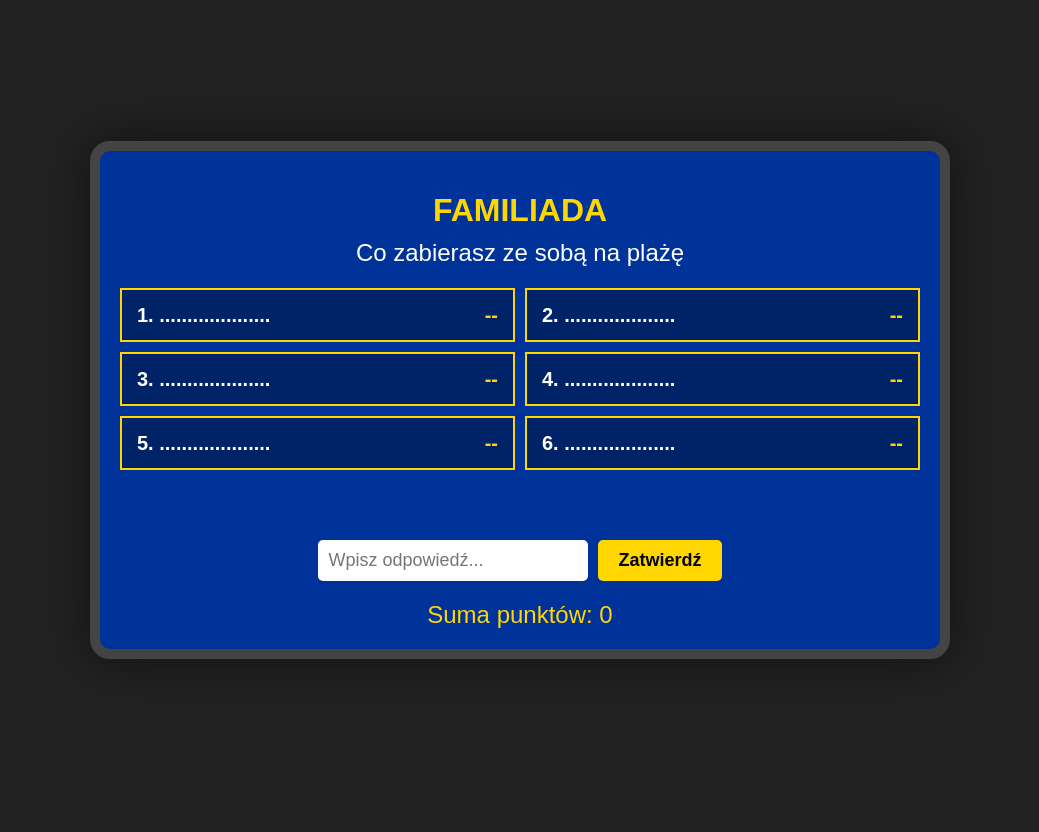
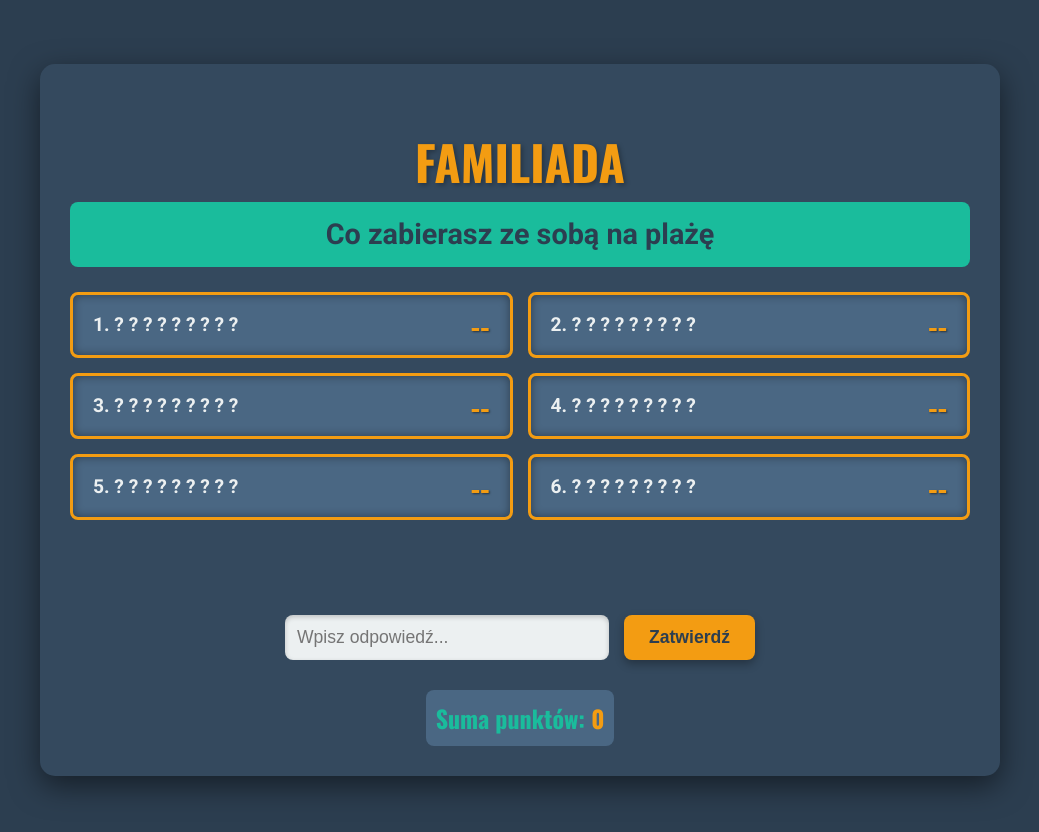
Before and after one commit to SocialPulseweb/socialpulse-website, a plain HTML site: page index.html in a window 1280 px wide. Shown: the whole page, without its empty margins (120-1159 px from the left). Before the commit the page ends 800 px from the top, so only its background shows below. Drawn offline with nearby package versions, Linux system fonts and the light colour scheme.

Commit message:
Update index.html

```diff
--- a/index.html
+++ b/index.html
@@ -3,100 +3,153 @@
 <head>
     <meta charset="UTF-8">
     <meta name="viewport" content="width=device-width, initial-scale=1.0">
-    <title>Familiada - Gra</title>
+    <title>Familiada - Dynamiczna Wersja</title>
+    <link href="https://fonts.googleapis.com/css2?family=Roboto:wght@400;700&family=Oswald:wght@700&display=swap" rel="stylesheet">
     <style>
         :root {
-            --blue-bg: #003399;
-            --gold: #ffd700;
-            --white: #ffffff;
+            --primary-blue: #1abc9c; /* Turkusowy */
+            --secondary-gold: #f39c12; /* Złoty/Pomarańczowy */
+            --dark-bg: #2c3e50; /* Ciemny Granat */
+            --light-text: #ecf0f1; /* Jasnoszary */
         }
 
         body {
-            font-family: 'Arial', sans-serif;
-            background-color: #222;
-            color: var(--white);
+            font-family: 'Roboto', sans-serif;
+            background-color: var(--dark-bg);
+            color: var(--light-text);
             display: flex;
             justify-content: center;
             align-items: center;
-            height: 100vh;
+            min-height: 100vh;
             margin: 0;
+            padding: 20px;
         }
 
         #game-container {
-            width: 800px;
-            background-color: var(--blue-bg);
-            border: 10px solid #444;
-            border-radius: 20px;
-            padding: 20px;
+            width: 100%;
+            max-width: 900px;
+            background-color: #34495e; /* Ciemniejszy panel */
+            border-radius: 15px;
+            box-shadow: 0 10px 30px rgba(0, 0, 0, 0.5);
+            padding: 30px;
             text-align: center;
-            box-shadow: 0 0 50px rgba(0,0,0,0.5);
         }
 
-        h1 { color: var(--gold); text-transform: uppercase; margin-bottom: 10px; }
-        #question { font-size: 24px; margin-bottom: 20px; min-height: 1.2em; }
+        h1 {
+            font-family: 'Oswald', sans-serif;
+            color: var(--secondary-gold);
+            text-transform: uppercase;
+            font-size: 3em;
+            margin-bottom: 5px;
+            text-shadow: 2px 2px 5px rgba(0, 0, 0, 0.3);
+        }
+
+        #question {
+            background-color: var(--primary-blue);
+            color: var(--dark-bg);
+            font-size: 1.8em;
+            font-weight: bold;
+            padding: 15px;
+            border-radius: 8px;
+            margin-bottom: 25px;
+            min-height: 1.2em;
+        }
 
         /* Styl tablicy z odpowiedziami */
         #board {
             display: grid;
-            grid-template-columns: 1fr 1fr;
-            gap: 10px;
-            margin-bottom: 20px;
+            grid-template-columns: repeat(auto-fit, minmax(350px, 1fr));
+            gap: 15px;
+            margin-bottom: 25px;
         }
 
         .answer-slot {
-            background-color: #002266;
-            border: 2px solid var(--gold);
-            height: 50px;
+            background: #4a6783; /* Tło slotu */
+            border: 3px solid var(--secondary-gold);
+            height: 60px;
             display: flex;
             justify-content: space-between;
             align-items: center;
-            padding: 0 15px;
-            font-size: 20px;
-            font-weight: bold;
+            padding: 0 20px;
+            font-size: 1.2em;
+            font-weight: 700;
             text-transform: uppercase;
+            border-radius: 8px;
+            transition: all 0.3s ease;
+            box-shadow: inset 0 0 10px rgba(0, 0, 0, 0.4);
         }
 
-        .points { color: var(--gold); }
+        .answer-slot:not(.revealed) {
+            cursor: pointer; /* Dodano, aby zasugerować klikalność, choć obsługa jest przez input */
+        }
+
+        .answer-slot.revealed {
+            background: #e67e22; /* Kolor odkrytej odpowiedzi */
+        }
+
+        .points {
+            color: var(--secondary-gold);
+            font-size: 1.5em;
+            font-family: 'Oswald', sans-serif;
+            text-shadow: 1px 1px 2px rgba(0, 0, 0, 0.5);
+        }
 
         /* Panel dolny */
         #controls {
             display: flex;
             justify-content: center;
-            gap: 10px;
+            gap: 15px;
             margin-bottom: 20px;
         }
 
         input {
-            padding: 10px;
-            font-size: 18px;
-            border-radius: 5px;
+            padding: 12px;
+            font-size: 1.1em;
+            border-radius: 8px;
             border: none;
-            width: 250px;
+            width: 300px;
+            background-color: var(--light-text);
+            color: var(--dark-bg);
+            box-shadow: inset 0 2px 5px rgba(0, 0, 0, 0.2);
         }
 
         button {
-            padding: 10px 20px;
-            font-size: 18px;
-            background-color: var(--gold);
+            padding: 12px 25px;
+            font-size: 1.1em;
+            background-color: var(--secondary-gold);
+            color: var(--dark-bg);
             border: none;
-            border-radius: 5px;
+            border-radius: 8px;
             cursor: pointer;
             font-weight: bold;
+            transition: background-color 0.2s;
+            box-shadow: 0 4px 10px rgba(0, 0, 0, 0.3);
         }
 
-        button:hover { background-color: #e6c200; }
+        button:hover { background-color: #e8a044; }
 
         /* X - błędy */
         #strikes {
-            font-size: 40px;
-            color: red;
-            height: 50px;
+            font-size: 3.5em;
+            color: #e74c3c; /* Czerwień */
+            height: 60px;
+            font-weight: 700;
+            letter-spacing: 5px;
+            margin-bottom: 10px;
         }
 
         #score-board {
-            font-size: 24px;
-            color: var(--gold);
+            font-size: 1.5em;
+            color: var(--primary-blue);
+            background-color: #4a6783;
+            padding: 10px;
+            border-radius: 8px;
+            display: inline-block;
             margin-top: 10px;
+            font-family: 'Oswald', sans-serif;
+        }
+        #total-score {
+            color: var(--secondary-gold);
         }
     </style>
 </head>
@@ -107,8 +160,7 @@
     <div id="question">Pytanie...</div>
 
     <div id="board">
-        <!-- Odpowiedzi będą generowane przez JS -->
-    </div>
+        </div>
 
     <div id="strikes"></div>
 
@@ -121,8 +173,7 @@
 </div>
 
 <script>
-    // ===================== PYTANIA =====================
-    // Pytania SMS
+    // ===================== PYTANIA (BEZ ZMIAN) =====================
     const sms = [
         {q:"Ulubione miejsce w szkole", a:[{text:"Świetlica",pts:43},{text:"Sklepik",pts:28},{text:"Szatnie",pts:17},{text:"Automat",pts:8},{text:"Toaleta",pts:4}]},
         {q:"Ulubiony nauczyciel", a:[{text:"Andrzej Biel",pts:38},{text:"K. Kołak",pts:23},{text:"M. Ciapka",pts:17},{text:"Sławomir Siekacz",pts:12},{text:"Katarzyna Jarosz",pts:10}]},
@@ -131,7 +182,6 @@
         {q:"Najlepsze miejsce na wagary uczniów", a:[{text:"Lidl",pts:36},{text:"Bonarka",pts:25},{text:"McDonald",pts:18},{text:"Żabka",pts:15},{text:"Dom",pts:6}]}
     ];
 
-    // Normalne pytania
     const normal = [
         {q:"Co zabierasz ze sobą na plażę",a:[{text:"Ręcznik",pts:30},{text:"Krem",pts:20},{text:"Strój kąpielowy",pts:18},{text:"Parasol",pts:12},{text:"Okulary",pts:10},{text:"Piłka",pts:5}]},
         {q:"Co robisz kiedy nie możesz zasnąć",a:[{text:"Liczę barany",pts:28},{text:"Czytam książkę",pts:22},{text:"TV",pts:18},{text:"Przewracam się",pts:15},{text:"Idę coś zjeść",pts:10},{text:"Słucham muzyki",pts:7}]},
@@ -145,7 +195,6 @@
         {q:"Co robisz w wolny weekend",a:[{text:"Śpię",pts:30},{text:"Oglądam telewizję",pts:20},{text:"Wycieczka",pts:18},{text:"Spotykam się ze znajomymi",pts:15},{text:"Sprzątam",pts:10},{text:"Grilluję",pts:7}]}
     ];
 
-    // ===================== RUNDA =====================
     const rounds = [
         {name:"Pojedynek 1",questions:[normal[0],normal[1],sms[0]]},
         {name:"Pojedynek 2",questions:[normal[2],normal[3],sms[1]]},
@@ -156,6 +205,7 @@
         {name:"Półfinał 2",questions:[normal[3],normal[4]]}
     ];
 
+    // ===================== LOGIKA GRY (BEZ ZMIAN) =====================
     let currentRound = 0;
     let currentQuestion = 0;
     let score = 0;
@@ -169,6 +219,9 @@
     const totalScoreEl = document.getElementById('total-score');
 
     function initRound() {
+        // Dodano reset inputu przy nowym pytaniu
+        inputEl.value = '';
+
         const data = rounds[currentRound].questions[currentQuestion];
         questionEl.innerText = data.q;
         boardEl.innerHTML = '';
@@ -180,7 +233,8 @@
             const div=document.createElement('div');
             div.className='answer-slot';
             div.id=`slot-${index}`;
-            div.innerHTML=`<span>${index+1}. ....................</span> <span class="points">--</span>`;
+            // Uproszczony widok ukrytej odpowiedzi
+            div.innerHTML=`<span>${index+1}. ? ? ? ? ? ? ? ? ?</span> <span class="points">--</span>`;
             boardEl.appendChild(div);
         });
     }
@@ -193,11 +247,13 @@
         const data = rounds[currentRound].questions[currentQuestion];
         let found=false;
 
+        // Iteracja i sprawdzenie odpowiedzi
         data.a.forEach((ans,index)=>{
             if(ans.text.toLowerCase()===guess){
                 const slot=document.getElementById(`slot-${index}`);
                 if(!slot.classList.contains('revealed')){
                     slot.classList.add('revealed');
+                    // Wyświetlenie pełnej odpowiedzi i punktów
                     slot.innerHTML=`<span>${index+1}. ${ans.text}</span> <span class="points">${ans.pts}</span>`;
                     score+=ans.pts;
                     totalScoreEl.innerText=score;
@@ -207,9 +263,10 @@
             }
         });
 
+        // Obsługa pomyłki (strikes)
         if(!found){
             strikes++;
-            strikesEl.innerText='X '.repeat(strikes);
+            strikesEl.innerText='❌ '.repeat(strikes); // Nowa, lepsza ikona
         }
 
         checkRoundStatus();
@@ -221,8 +278,18 @@
             alert("Gratulacje! Odgadnięto wszystkie odpowiedzi.");
             nextQuestion();
         } else if(strikes>=3){
-            alert("3 błędy! Koniec pytania.");
-            nextQuestion();
+            alert("Trzy Pomyłki! Koniec pytania.");
+            // Opcjonalnie: Odkryj pozostałe odpowiedzi na koniec rundy
+            data.a.forEach((ans, index) => {
+                const slot = document.getElementById(`slot-${index}`);
+                if (!slot.classList.contains('revealed')) {
+                    slot.classList.add('revealed');
+                    slot.style.backgroundColor = '#c0392b'; // Czerwony kolor dla nieodkrytych
+                    slot.innerHTML = `<span>${index + 1}. ${ans.text}</span> <span class="points">${ans.pts}</span>`;
+                }
+            });
+            // Opóźnienie przed przejściem dalej, aby gracz zobaczył wyniki
+            setTimeout(nextQuestion, 3000);
         }
     }
 
@@ -233,11 +300,14 @@
             currentQuestion=0;
         }
         if(currentRound>=rounds.length){
-            alert("Koniec gry! Twój wynik: "+score);
+            alert("Koniec gry! Twój ostateczny wynik: "+score);
             location.reload();
             return;
         }
-        initRound();
+        // Upewnij się, że nie wywołuje initRound natychmiast po 3 pomyłkach
+        if (strikes < 3) {
+            initRound();
+        }
     }
 
     inputEl.addEventListener("keyup", function(event){
```
